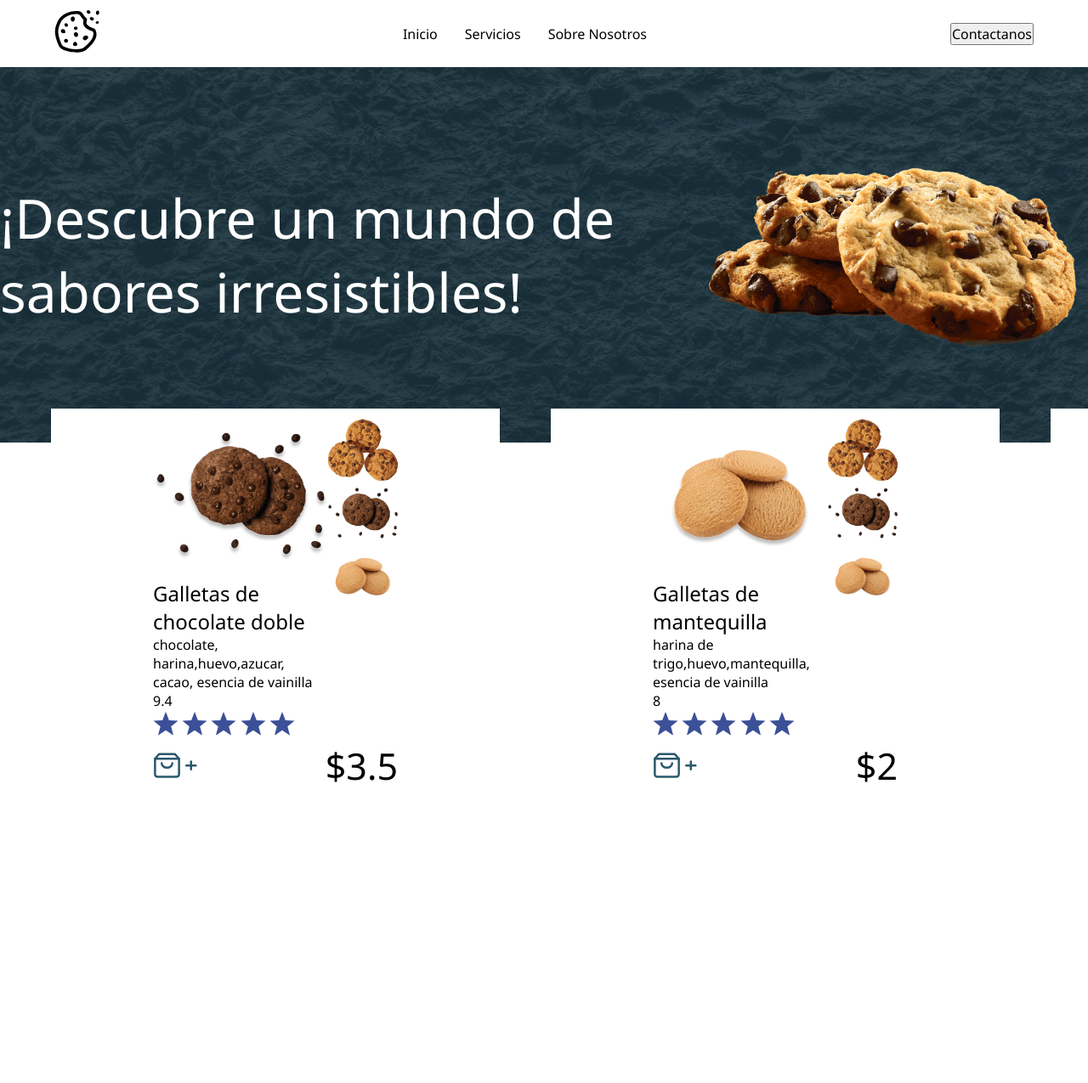
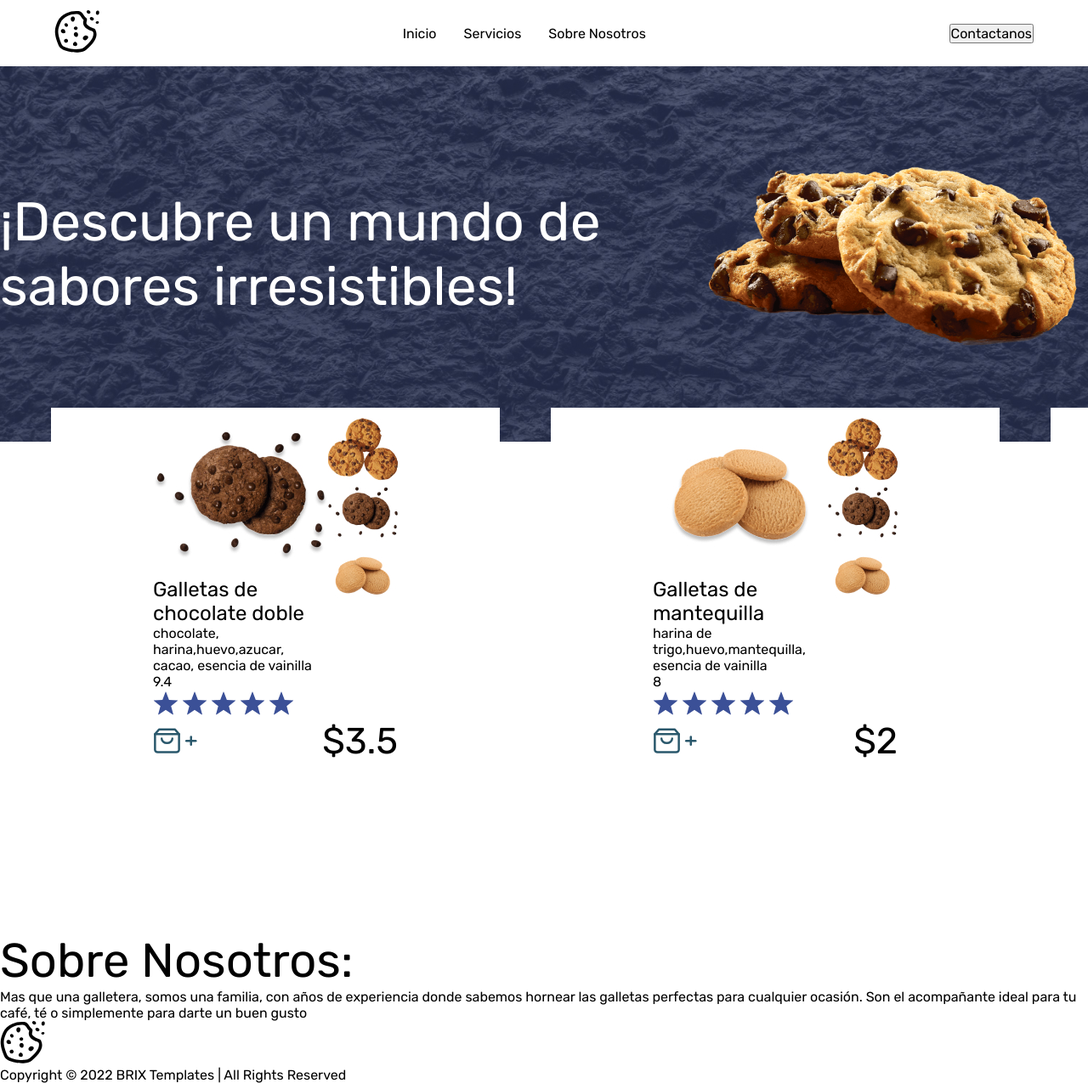
Before and after one commit to juanlui01/pagina1trabajo1, a plain HTML site: page index.html in a window 1280 px wide. Shown: the top 1275 px of the page at 85% size. Before the commit the page ends 1136 px from the top, so only its background shows below. Drawn offline with Linux system fonts and the light colour scheme.

Commit message:
modifique el index

```diff
--- a/index.html
+++ b/index.html
@@ -32,6 +32,11 @@ Disfruta de deliciosas galletas horneadas en nuestra casa. Recetas fáciles para
     <link rel="stylesheet" href="/style.css">
 
     <link rel="shortcut icon" href="/assets/logo.svg" type="image/x-icon">
+
+    <link rel="preconnect" href="https://fonts.googleapis.com">
+    <link rel="preconnect" href="https://fonts.gstatic.com" crossorigin>
+    <link href="https://fonts.googleapis.com/css2?family=Rubik:ital,wght@0,300..900;1,300..900&display=swap"
+        rel="stylesheet">
 </head>
 
 <body>
@@ -243,26 +248,61 @@ Disfruta de deliciosas galletas horneadas en nuestra casa. Recetas fáciles para
 
         </section>
 
+        <!--Seccion de Informacion-->
+        <section class="informacion">
+
+            <div>
+
+                <h1>
+                    Sobre Nosotros:
+
+                </h1>
+
+                <p>
+                    Mas que una galletera, somos una familia, con años de experiencia donde
+                    sabemos hornear las galletas perfectas para cualquier ocasión. Son el
+                    acompañante ideal para tu café, té o simplemente para darte un buen gusto
+
+                </p>
+
+            </div>
 
 
-
-
-
-
-
-
+        </section>
 
 
     </main>
 
     <footer>
 
+        <img src="/assets/logo.svg" alt="">
 
+        <div>
+
+            <div>
+
+                <div>
+                    <p>
+                        Copyright © 2022 BRIX Templates | All Rights Reserved
+
+                    </p>
+
+
+                </div>
+
+
+
+            </div>
+
+
+
+
+        </div>
 
     </footer>
 
 
-<script src="/script.js"></script>
+    <script src="/script.js"></script>
 </body>
 
 </html>
--- a/style.css
+++ b/style.css
@@ -2,7 +2,7 @@
 
     font-size: 1rem;
     font-weight: 400;
-    font-family: 'Segoe UI', Tahoma, Geneva, Verdana, sans-serif;
+    font-family:Rubik, 'Segoe UI', Tahoma, Geneva, Verdana, sans-serif;
 
     padding: unset;
     margin: unset;
@@ -34,7 +34,9 @@ gap: 32px;
     display: flex;
     align-items: center;
     justify-content: center;
-    background-image: url(assets/background\ jumbo.jpg);
+    background-image: url("assets/Jumbotron\ \(1\).jpg");
+    background-size: 100%;
+    background-position: center;
 
 
 
@@ -97,3 +99,24 @@ color: B40101;
 
 
 }
+
+.informacion¨{
+   display: flex;
+   align-items: center;
+   justify-content: center;
+   background-image: url("assets/Informacion.jpg");
+   background-size: 100%;
+   background-position: center;
+
+
+}
+
+
+.informacion h1 {
+
+    font-size: 56px;
+}
+
+.informacion p {
+    font-size: 16px;
+}
```
Also changed, not shown: assets/Informacion.jpg (added), assets/Jumbotron (1).jpg (added).
